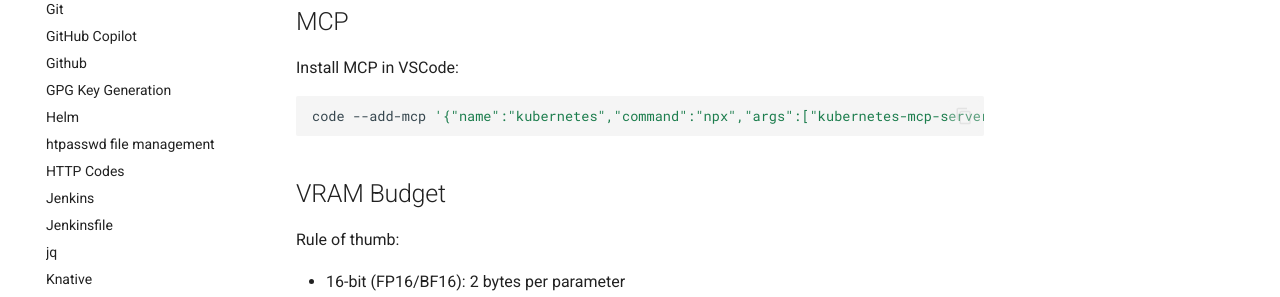
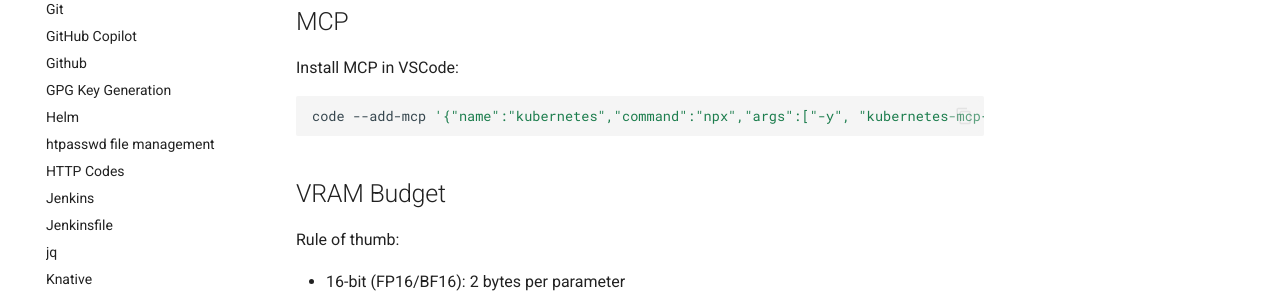
Before and after one commit to woernfl/cheatsheets, an MkDocs documentation site: the page built from docs/ai-lab.md, in a window 1280 px wide and 900 px high, scrolled down 1511 px. Shown: the part 449-746 px from the top of the window. Built offline with MkDocs 1.6.1 and Material for MkDocs 9.7.7, drawn with Linux system fonts in a browser that asks for light colours; comment, search, counter and statistics services are not loaded.

````diff
--- a/docs/ai-lab.md
+++ b/docs/ai-lab.md
@@ -99,7 +99,7 @@ No need to tell me that my setup is great. Just answer the question.
 Install MCP in VSCode:
 
 ```bash
-code --add-mcp '{"name":"kubernetes","command":"npx","args":["kubernetes-mcp-server@latest"]}'
+code --add-mcp '{"name":"kubernetes","command":"npx","args":["-y", "kubernetes-mcp-server@latest"]}'
 ```
 
 ## VRAM Budget
````
